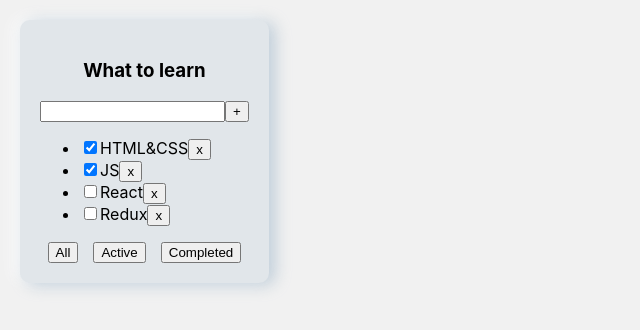
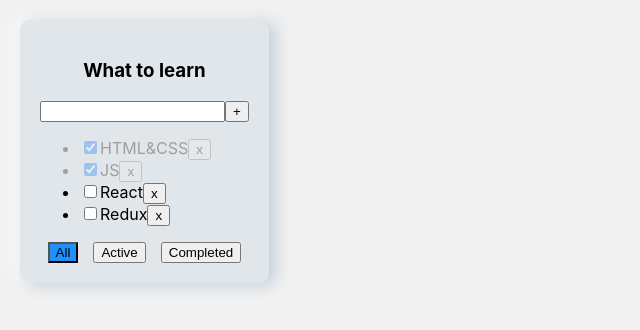
Before and after one commit to Kirill2603/mytodolist, a React (Create React App) app: page / in a window 1280 px wide. Shown: the top 330 px of the page, without its empty margins (0-640 px from the left). Built offline with nearby package versions, Linux system fonts and the light colour scheme.

Commit message:
Kabzda 4 ls add styles

```diff
--- a/src/App.tsx
+++ b/src/App.tsx
@@ -20,7 +20,7 @@ function App() {
         ]
     )
 
-    let [filter, setFilter] = useState('all')
+    let [filter, setFilter] = useState<"all" | "active" | "completed">('all')
 
     function removeTask(id: string) {
         let filteredTasks = tasks.filter((task) => task.id !== id)
@@ -65,6 +65,7 @@ function App() {
                 changeFilter={changeFilter}
                 addTask={addTask}
                 changeStatus={changeStatus}
+                filter={filter}
             />
         </div>
     );
--- a/src/components/TodoList.module.css
+++ b/src/components/TodoList.module.css
@@ -1,8 +1,10 @@
 .TodoListWrapper {
-    display: inline-block;
+    display: flex;
     flex-direction: column;
     justify-content: center;
+    align-content: center;
     align-items: center;
+    width: fit-content;
     padding: 20px;
     margin: 20px;
     border-radius: 10px;
@@ -19,3 +21,19 @@
     display: flex;
     justify-content: center;
 }
+
+.error {
+    border: 1px solid red;
+}
+
+.errorMessage {
+    color: red;
+}
+
+.TodoListButtonBlock .ActiveFilter{
+    background-color: dodgerblue;
+}
+
+.IsDone {
+    opacity: 0.3;
+}
--- a/src/components/TodoList.tsx
+++ b/src/components/TodoList.tsx
@@ -14,6 +14,7 @@ type TodoListPropsType = {
     changeFilter: (filter: "all" | "active" | "completed") => void
     addTask: (title: string) => void
     changeStatus: (id: string, isDone: boolean) => void
+    filter: "all" | "active" | "completed"
 }
 
 export const TodoList: React.FC<TodoListPropsType> = (
@@ -23,15 +24,18 @@ export const TodoList: React.FC<TodoListPropsType> = (
         removeTask,
         changeFilter,
         addTask,
-        changeStatus
+        changeStatus,
+        filter
     }) => {
 
     const [newTaskTitle, setNewTaskTitle] = useState('')
+    const [error, setError] = useState(false)
 
     const onChangeTitleHandler = (event: ChangeEvent<HTMLInputElement>) => {
         setNewTaskTitle(event.currentTarget.value)
     }
     const onKeyPressHandler = (event: KeyboardEvent<HTMLInputElement>) => {
+        setError(false)
         if (event.charCode === 13) {
             addTask(newTaskTitle)
             setNewTaskTitle('')
@@ -42,7 +46,8 @@ export const TodoList: React.FC<TodoListPropsType> = (
         if (newTaskTitle.trim() !== '') {
             addTask(newTaskTitle.trim())
             setNewTaskTitle('')
-        }
+
+        } else setError(true)
 
     }
 
@@ -51,9 +56,11 @@ export const TodoList: React.FC<TodoListPropsType> = (
             <h3>{title}</h3>
             <div>
                 <input value={newTaskTitle}
+                       className={error ? s.error : ''}
                        onChange={onChangeTitleHandler}
-                       onKeyPress={onKeyPressHandler} />
+                       onKeyPress={onKeyPressHandler}/>
                 <button onClick={addTaskHandler}>+</button>
+                {error && <div className={s.errorMessage}>Field is required</div>}
                 <ul>
                     {tasks.map((task) => {
 
@@ -63,7 +70,7 @@ export const TodoList: React.FC<TodoListPropsType> = (
                         }
 
                         return (
-                            <li key={task.id}>
+                            <li key={task.id} className={task.isDone ? s.IsDone : ''}>
                                 <input type="checkbox"
                                        onChange={onChangeHandler}
                                        checked={task.isDone}/><span>{task.title}</span>
@@ -73,9 +80,15 @@ export const TodoList: React.FC<TodoListPropsType> = (
                     })}
                 </ul>
                 <div className={s.TodoListButtonBlock}>
-                    <button onClick={() => changeFilter('all')}>All</button>
-                    <button onClick={() => changeFilter('active')}>Active</button>
-                    <button onClick={() => changeFilter('completed')}>Completed</button>
+                    <button
+                        className={filter === 'all'? s.ActiveFilter : ''}
+                        onClick={() => changeFilter('all')}>All</button>
+                    <button
+                        className={filter === 'active'? s.ActiveFilter : ''}
+                        onClick={() => changeFilter('active')}>Active</button>
+                    <button
+                        className={filter === 'completed'? s.ActiveFilter : ''}
+                        onClick={() => changeFilter('completed')}>Completed</button>
                 </div>
             </div>
         </div>
```
